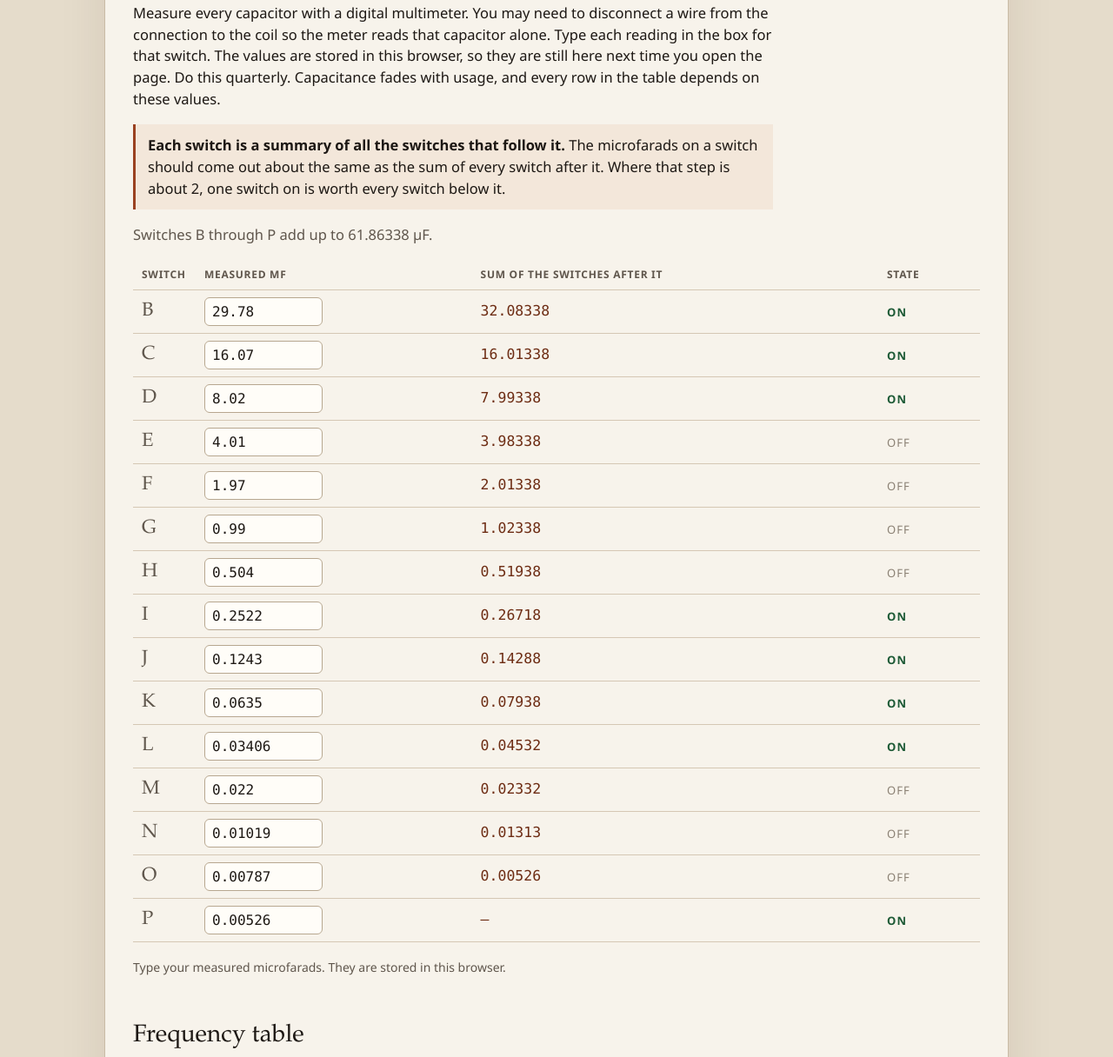
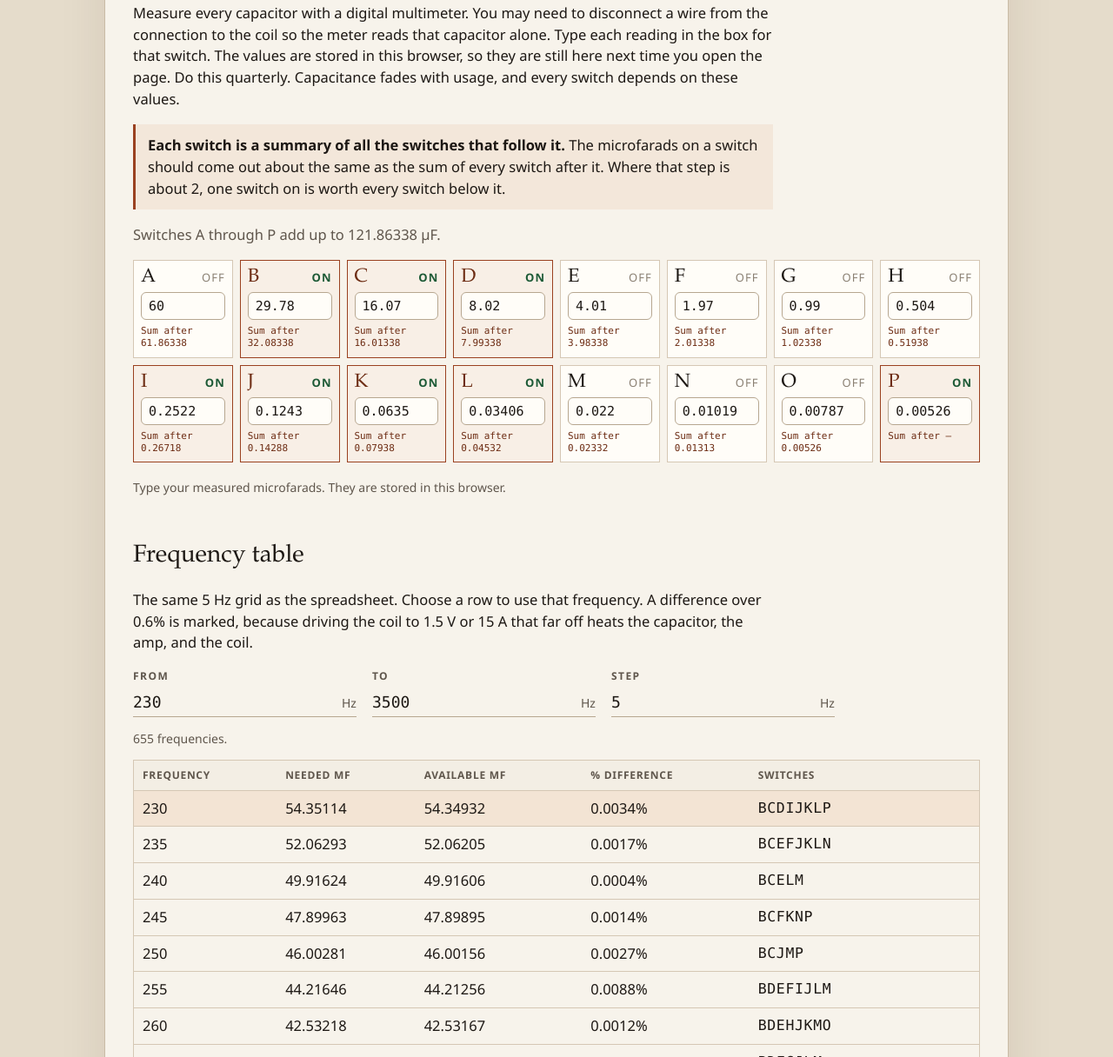
Before and after one commit to bradandersen/doug_coil, a plain HTML site: page index.html in a window 1280 px wide. Shown: the part 728-1944 px from the top of the page at 87% size. Drawn offline with Linux system fonts and the light colour scheme.

Commit message:
Add switch A at 60 µF and show the bank as two rows of eight.
Co-authored-by: Cursor <cursoragent@cursor.com>

```diff
--- a/css/app.css
+++ b/css/app.css
@@ -230,15 +230,15 @@ input:focus-visible {
 }
 
 .chips {
-  display: flex;
-  flex-wrap: wrap;
+  display: grid;
+  grid-template-columns: repeat(8, minmax(0, 1fr));
   gap: 6px;
   margin-top: 18px;
 }
 
 .chip {
-  min-width: 62px;
-  padding: 6px 8px 7px;
+  min-width: 0;
+  padding: 6px 4px 7px;
   border: 1px solid var(--line-strong);
   background: var(--chip-off);
   color: #5c5348;
@@ -302,6 +302,43 @@ input:focus-visible {
 
 .bank-total { color: var(--muted); margin-top: 0; }
 
+.bank-scroll { overflow-x: auto; margin: 8px 0 18px; }
+
+.switch-grid {
+  display: grid;
+  grid-template-columns: repeat(8, minmax(4.7rem, 1fr));
+  gap: 8px;
+  min-width: 40rem;
+}
+
+.switch-card {
+  border: 1px solid var(--line);
+  background: #fffdf8;
+  padding: 8px;
+  min-width: 0;
+}
+
+.switch-card.on {
+  border-color: var(--copper);
+  background: #f8efe6;
+}
+
+.switch-top {
+  display: flex;
+  justify-content: space-between;
+  align-items: baseline;
+  gap: 4px;
+  margin-bottom: 6px;
+}
+
+.switch-card .letter {
+  font-family: var(--serif);
+  font-size: 22px;
+  line-height: 1;
+}
+
+.switch-card.on .letter { color: var(--copper-deep); }
+
 .table-scroll { overflow-x: auto; margin: 8px 0 18px; }
 
 .table-scroll.tall {
@@ -335,39 +372,34 @@ th {
   z-index: 1;
 }
 
-.bank tbody th {
-  font-family: var(--serif);
-  font-size: 22px;
-  font-weight: 500;
-  width: 4.5rem;
-  text-align: left;
-}
-
-.bank input {
-  width: 8.5rem;
+.switch-card input {
+  width: 100%;
   border: 1px solid var(--line-strong);
   border-radius: 6px;
   background: #fffdf8;
   font-family: var(--mono);
-  font-size: 16px;
+  font-size: 15px;
   color: var(--ink);
   padding: 6px 8px;
 }
 
-.bank input:focus {
+.switch-card input:focus {
   outline: 2px solid var(--copper);
   outline-offset: 1px;
   border-color: var(--copper);
 }
 
-.bank input[aria-invalid="true"] {
+.switch-card input[aria-invalid="true"] {
   border-color: var(--warn);
   color: var(--warn);
 }
 
 .sum {
+  margin: 6px 0 0;
   font-family: var(--mono);
+  font-size: 11px;
   color: var(--copper-deep);
+  line-height: 1.3;
 }
 
 .state { font-size: 13px; letter-spacing: 0.08em; text-transform: uppercase; color: #8b8174; }
--- a/index.html
+++ b/index.html
@@ -79,21 +79,11 @@
       <h2 id="bank-title">Capacitor bank</h2>
       <button type="button" class="text-btn" id="resetBank">Reset sample values</button>
     </div>
-    <p>Measure every capacitor with a digital multimeter. You may need to disconnect a wire from the connection to the coil so the meter reads that capacitor alone. Type each reading in the box for that switch. The values are stored in this browser, so they are still here next time you open the page. Do this quarterly. Capacitance fades with usage, and every row in the table depends on these values.</p>
+    <p>Measure every capacitor with a digital multimeter. You may need to disconnect a wire from the connection to the coil so the meter reads that capacitor alone. Type each reading in the box for that switch. The values are stored in this browser, so they are still here next time you open the page. Do this quarterly. Capacitance fades with usage, and every switch depends on these values.</p>
     <p class="callout"><strong>Each switch is a summary of all the switches that follow it.</strong> The microfarads on a switch should come out about the same as the sum of every switch after it. Where that step is about 2, one switch on is worth every switch below it.</p>
     <p class="bank-total" id="bankTotal"></p>
-    <div class="table-scroll">
-      <table class="bank">
-        <thead>
-          <tr>
-            <th scope="col">Switch</th>
-            <th scope="col">Measured µF</th>
-            <th scope="col">Sum of the switches after it</th>
-            <th scope="col">State</th>
-          </tr>
-        </thead>
-        <tbody id="bankBody"></tbody>
-      </table>
+    <div class="bank-scroll">
+      <div class="switch-grid" id="bankGrid"></div>
     </div>
     <p class="fine" id="saveNote">Type your measured microfarads. They are stored in this browser.</p>
   </section>
--- a/js/app.js
+++ b/js/app.js
@@ -1,8 +1,9 @@
 "use strict";
 
-const SWITCHES = ["B", "C", "D", "E", "F", "G", "H", "I", "J", "K", "L", "M", "N", "O", "P"];
+const SWITCHES = ["A", "B", "C", "D", "E", "F", "G", "H", "I", "J", "K", "L", "M", "N", "O", "P"];
 
 const SAMPLE = {
+  A: "60",
   B: "29.78",
   C: "16.07",
   D: "8.02",
@@ -199,9 +200,10 @@ function render() {
     const lit = on.has(cap.id);
     state.textContent = lit ? "On" : "Off";
     state.classList.toggle("on", lit);
+    el("card-" + cap.id).classList.toggle("on", lit);
     if (valid && cap.uf > 0) total += cap.uf;
   });
-  el("bankTotal").textContent = "Switches B through P add up to " + formatUf(total) + " µF.";
+  el("bankTotal").textContent = "Switches A through P add up to " + formatUf(total) + " µF.";
 
   const chips = el("chips");
   chips.replaceChildren();
@@ -356,13 +358,21 @@ function renderCoilMeasure() {
 }
 
 function buildBank() {
-  const body = el("bankBody");
+  const grid = el("bankGrid");
   for (const id of SWITCHES) {
-    const tr = document.createElement("tr");
-    const letter = document.createElement("th");
-    letter.scope = "row";
+    const card = document.createElement("div");
+    card.className = "switch-card";
+    card.id = "card-" + id;
+    const top = document.createElement("div");
+    top.className = "switch-top";
+    const letter = document.createElement("span");
+    letter.className = "letter";
     letter.textContent = id;
-    const valueCell = document.createElement("td");
+    const state = document.createElement("span");
+    state.className = "state";
+    state.id = "state-" + id;
+    state.textContent = "Off";
+    top.append(letter, state);
     const input = document.createElement("input");
     input.id = "cap-" + id;
     input.setAttribute("inputmode", "decimal");
@@ -370,18 +380,14 @@ function buildBank() {
     input.spellcheck = false;
     input.setAttribute("aria-label", "Switch " + id + " microfarads");
     input.value = SAMPLE[id];
-    valueCell.append(input);
-    const sumCell = document.createElement("td");
-    sumCell.className = "sum";
-    sumCell.id = "sum-" + id;
-    const stateCell = document.createElement("td");
-    const state = document.createElement("span");
-    state.className = "state";
-    state.id = "state-" + id;
-    state.textContent = "Off";
-    stateCell.append(state);
-    tr.append(letter, valueCell, sumCell, stateCell);
-    body.append(tr);
+    const sum = document.createElement("p");
+    sum.className = "sum";
+    sum.append(document.createTextNode("Sum after "));
+    const sumValue = document.createElement("span");
+    sumValue.id = "sum-" + id;
+    sum.append(sumValue);
+    card.append(top, input, sum);
+    grid.append(card);
     input.addEventListener("input", render);
   }
 }
```
Also changed, not shown: 1 other file.
